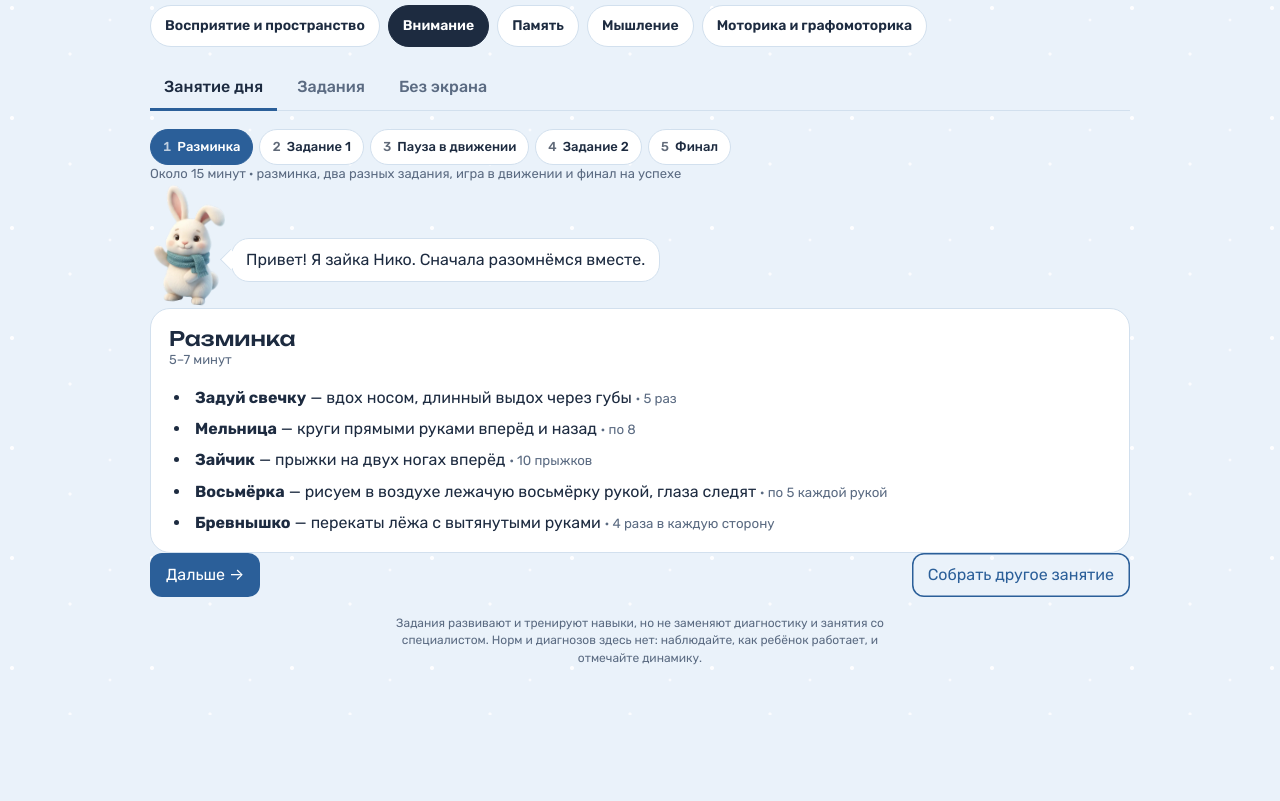
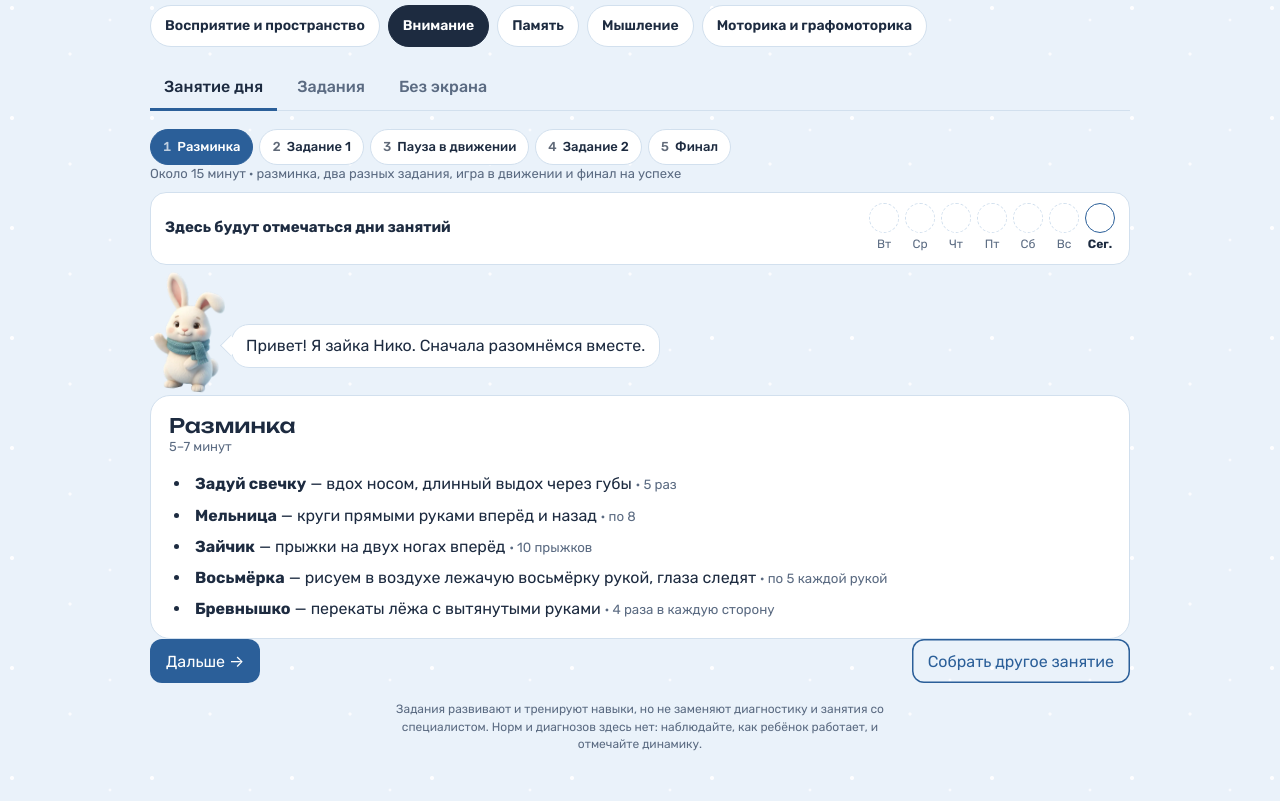
Before and after one commit to ebergardwork/neirozadaniya, a plain HTML site: page index.html in a window 1280 px wide. Shown: the part 340-1141 px from the top of the page. Before the commit the page ends 1055 px from the top, so only its background shows below. Drawn offline with Linux system fonts and the light colour scheme.

Commit message:
Несгораемая серия занятий (хранится на устройстве), убран номер варианта с экрана и листа
Co-Authored-By: Claude Opus 5.5 <noreply@anthropic.com>
Claude-Session: https://claude.ai/code/session_01DTNTMNLYw3KpMTsSVJ5Vpr

```diff
--- a/index.html
+++ b/index.html
@@ -259,6 +259,14 @@ h1{font-family:var(--display);font-weight:700;font-size:clamp(22px,4vw,30px);mar
 .vlab{display:inline-flex;align-items:center;gap:6px;font-size:14px;color:var(--muted)}
 .vsel{min-height:40px;max-width:220px;border:1.5px solid var(--line);border-radius:12px;background:var(--paper);color:var(--ink);padding:4px 8px;font:inherit}
 @media print{.vlab{display:none!important}}
+.week{display:flex;flex-wrap:wrap;align-items:center;justify-content:space-between;gap:10px 16px;background:var(--paper);border:1.5px solid var(--line);border-radius:16px;padding:10px 14px;margin:8px 0}
+.week .wmsg{display:flex;flex-direction:column;gap:2px;font-size:15px;min-width:0}.week .wmsg span{font-size:13px;color:var(--muted)}
+.wdays{display:flex;gap:6px}.wd{display:flex;flex-direction:column;align-items:center;gap:3px;font-size:12px;color:var(--muted)}
+.wd .dot{width:30px;height:30px;border-radius:50%;border:1.5px dashed var(--line);display:grid;place-items:center;font-weight:700;color:var(--accent-ink)}
+.wd.on .dot{border:0;background:var(--accent-soft)}.wd.on .dot img{height:22px}
+:root:not(.winter) .wd.on .dot{background:var(--accent)}
+.wd.today .wn{color:var(--ink);font-weight:700}.wd.today .dot{border-color:var(--accent);border-style:solid}
+@media print{.week{display:none!important}}
 .calmbtn{border:1.5px solid var(--line);background:var(--paper);border-radius:12px;padding:6px 12px;min-height:40px;font-size:14px}
 .calmbtn[aria-pressed="true"]{background:var(--accent);border-color:var(--accent);color:var(--accent-ink)}
 .toprt{display:flex;gap:8px;align-items:center;flex-wrap:wrap}
@@ -329,6 +337,26 @@ var store={get:function(k){try{return localStorage.getItem(k)}catch(e){return nu
 var WINTER=(function(){try{var w=new URLSearchParams(location.search).get("winter");if(w==="1")return true;if(w==="0")return false}catch(e){}var d=new Date(),m=d.getMonth();return (m===10&&d.getDate()>=15)||m===11||m===0||m===1})();
 if(WINTER)document.documentElement.classList.add("winter");
 var CALM=store.get("nz-calm")==="1";if(CALM)document.documentElement.classList.add("calm");
+
+/* ===== Дни занятий: хранится только на устройстве (nz-days). Серия не сгорает: один пропущенный день её не обрывает ===== */
+function dkey(d){return d.getFullYear()+"-"+("0"+(d.getMonth()+1)).slice(-2)+"-"+("0"+d.getDate()).slice(-2)}
+function getDays(){try{return JSON.parse(store.get("nz-days")||"[]")}catch(e){return []}}
+function markDay(){var k=dkey(new Date()),a=getDays();if(a.indexOf(k)<0){a.push(k);if(a.length>400)a=a.slice(-400);store.set("nz-days",JSON.stringify(a))}}
+function streakInfo(){var set={},a=getDays();a.forEach(function(k){set[k]=1});var d=new Date(),n=0,miss=0,today=!!set[dkey(d)];
+ if(!today)d.setDate(d.getDate()-1);
+ for(var i=0;i<400;i++){if(set[dkey(d)]){n++;miss=0}else{miss++;if(miss>1)break}d.setDate(d.getDate()-1)}
+ return {streak:n,total:a.length,today:today}}
+function dayWord(n){if(S.lang!=="ru")return n===1?"day":"days";var a=n%10,b=n%100;if(a===1&&b!==11)return "день";if(a>=2&&a<=4&&(b<12||b>14))return "дня";return "дней"}
+function weekHTML(){var ru=S.lang==="ru",set={};getDays().forEach(function(k){set[k]=1});var now=new Date();
+ var names=ru?["Вс","Пн","Вт","Ср","Чт","Пт","Сб"]:["Su","Mo","Tu","We","Th","Fr","Sa"],h="";
+ for(var i=6;i>=0;i--){var d=new Date(now);d.setDate(now.getDate()-i);var k=dkey(d),on=!!set[k],t=i===0;
+  h+='<div class="wd'+(on?" on":"")+(t?" today":"")+'"><span class="dot">'+(on?(WINTER?'<img src="img/niko-carrot.webp" alt="">':"✓"):"")+'</span><span class="wn">'+(t?(ru?"Сег.":"Today"):names[d.getDay()])+'</span></div>'}
+ var si=streakInfo(),msg;
+ if(si.streak>=2)msg=ru?"Серия занятий: "+si.streak+" "+dayWord(si.streak)+"!":si.streak+"-day streak!";
+ else if(si.today)msg=ru?"Сегодня ты занимался — отлично!":"You practised today — great!";
+ else if(si.total)msg=ru?"Сегодня ещё можно позаниматься":"There's still time to practise today";
+ else msg=ru?"Здесь будут отмечаться дни занятий":"Your practice days will show up here";
+ return '<div class="week" aria-label="'+(ru?"Дни занятий за последнюю неделю":"Practice days in the last week")+'"><div class="wmsg"><b>'+msg+'</b>'+(si.total?'<span>'+(ru?"Всего дней с занятиями: ":"Total practice days: ")+si.total+'</span>':'')+'</div><div class="wdays">'+h+'</div></div>'}
 function nikoImg(pose,cls){return '<img class="'+(cls||"p-"+pose)+'" src="img/niko-'+pose+'.webp" alt="" decoding="async"'+(cls?'':' data-act="niko"')+'>'}
 function niko(pose,ru,en,mini){if(!WINTER)return "";return '<div class="niko'+(mini?" mini":"")+'">'+nikoImg(pose)+'<div class="say">'+(S.lang==="ru"?ru:en)+'</div></div>'}
 function carrots(){return +(store.get("nz-carrots")||0)}
@@ -1201,7 +1229,7 @@ function startTask(id,lv,seed,mode){
 function stopStream(){if(RT&&RT.st&&RT.st.timer){clearTimeout(RT.st.timer);RT.st.timer=null}if(RT&&RT.mem&&RT.mem.timer){clearTimeout(RT.mem.timer);RT.mem.timer=null}}
 
 function fmtTime(ms){var s=Math.round(ms/1000);return Math.floor(s/60)+":"+String(s%60).padStart(2,"0")}
-function stats(list){return niko("cheer","Готово! Задание пройдено до конца.","Done! You finished the whole task.",1)+'<div class="results">'+list.map(function(x){return '<div class="stat'+(x[2]?" ok":"")+'"><span>'+x[0]+'</span><b>'+x[1]+'</b></div>'}).join("")+'</div>'}
+function stats(list){markDay();return niko("cheer","Готово! Задание пройдено до конца.","Done! You finished the whole task.",1)+'<div class="results">'+list.map(function(x){return '<div class="stat'+(x[2]?" ok":"")+'"><span>'+x[0]+'</span><b>'+x[1]+'</b></div>'}).join("")+'</div>'}
 
 function screenCols(c){var w=Math.min(window.innerWidth,980)-70;return Math.min(c,Math.max(4,Math.floor(w/44)))}
 
@@ -1285,7 +1313,7 @@ function renderTaskBody(){
   if(needDone)act+='<button class="btn" data-act="done">'+tr(UI.done)+'</button>';
   act+='<button class="btn'+(needDone?" ghost":"")+'" data-act="new">'+tr(UI.newTask)+'</button>';
   if(t.kind!=="stream")act+='<button class="btn ghost" data-act="again">'+tr(UI.again)+'</button>';
-  act+='<span class="variant">'+tr(UI.variant)+' '+RT.seed+'</span></div>';
+  act+='</div>';
   return h+act;
 }
 
@@ -1452,7 +1480,7 @@ function renderSheet(t,rule){
   else if(t.kind==="trace")h+=traceSVG(t,true);
   else if(t.kind==="hatch")h+=hatchSheet(t);
   else if(t.kind==="gridpat")h+=gridpatSheet(t);
-  h+='<div class="sfoot"><span>'+tr(TYPES[RT.id].name)+' · '+tr(UI.level)+' '+(RT.lv+1)+'</span><span>'+tr(UI.variant)+' '+RT.seed+'</span></div></div>';
+  h+='<div class="sfoot"><span>'+tr(TYPES[RT.id].name)+' · '+tr(UI.level)+' '+(RT.lv+1)+'</span></div></div>';
   var canPrint=true,inFrame=window.self!==window.top,purl=sheetURL();
   var top='<div class="actions">'+(inFrame?'<a class="btn" href="'+purl+'" target="_blank" rel="noopener">'+tr(UI.openSheet)+'</a><button class="btn ghost" data-act="print">'+tr(UI.printBtn)+'</button>':'<button class="btn" data-act="print">'+tr(UI.printBtn)+'</button>')+(inFrame?'<p class="note" style="flex-basis:100%">'+tr(UI.openSheetNote)+'</p>':'')+'<button class="btn ghost" data-act="new">'+tr(UI.newTask)+'</button><span class="variant">'+tr(UI.variant)+' '+RT.seed+'</span></div>';
   $("printzone").innerHTML=h;
@@ -1530,7 +1558,7 @@ function renderSessionTab(){
   if(WINTER&&s.done)return finaleHTML();
   var labels=[tr(UI.stWarm),tr(UI.stTask)+" 1",tr(UI[blk().moveLabel]),tr(UI.stTask)+" 2",tr(UI.stFinal)];
   var h='<div class="steps">'+labels.map(function(l,i){return '<button data-act="step" data-v="'+i+'"'+(i===s.idx?' aria-current="step"':'')+(i<s.idx?' class="past"':'')+'><i>'+(i+1)+'</i>'+l+'</button>'}).join("")+'</div>';
-  h+='<p class="note">'+tr(UI.sessMeta)+'</p>';
+  h+='<p class="note">'+tr(UI.sessMeta)+'</p>'+weekHTML();
   var NS=[["wave","Привет! Я зайка Нико. Сначала разомнёмся вместе.","Hi! I'm Niko the bunny. Let's warm up together first."],["point","Вот первое задание. Не спеши, у нас есть время.","Here's the first task. No rush, we have time."],["hop","Перерыв! Попрыгаем и подвигаемся.","Break time! Let's hop and move."],["think","Второе задание. Подумаем вместе.","Second task. Let's think it through together."],["encourage","Последнее задание — лёгкое. У тебя получится!","The last task is an easy one. You can do it!"]][s.idx];
   h+=niko(NS[0],NS[1],NS[2]);
   h+='<section class="card">';
@@ -1548,7 +1576,7 @@ function renderSessionTab(){
 function finaleHTML(){var ru=S.lang==="ru";
   return '<section class="card"><div class="finale"><div class="scene">'+nikoImg("basket","bun")+nikoImg("carrot","car")+'</div>'+
    '<h2>'+(ru?"Морковка — в корзинку!":"A carrot for the basket!")+'</h2>'+
-   '<p>'+(ru?"Занятие пройдено: разминка, два задания, подвижная игра и лёгкий финал.":"Session complete: a warm-up, two tasks, a movement game and an easy finish.")+'</p>'+harvest()+'</div></section>'+
+   '<p>'+(ru?"Занятие пройдено: разминка, два задания, подвижная игра и лёгкий финал.":"Session complete: a warm-up, two tasks, a movement game and an easy finish.")+'</p>'+harvest()+'</div></section>'+weekHTML()+
    niko("tea","На сегодня всё. Отдыхаем, а завтра будет новое занятие.","That's all for today. Time to rest — a new session tomorrow.")+
    '<p class="note">'+tr(UI.sessDone)+'</p><div class="actions"><button class="btn ghost" data-act="snew" style="margin-left:auto">'+tr(UI.newSession)+'</button></div>'}
 function render(){
@@ -1655,7 +1683,7 @@ $("app").addEventListener("click",function(e){
    case "snext":S.session.idx=Math.min(4,S.session.idx+1);enterStep();render();window.scrollTo&&window.scrollTo(0,0);break;
    case "sprev":S.session.idx=Math.max(0,S.session.idx-1);enterStep();render();break;
    case "snew":buildSession();render();break;
-   case "sfinish":if(!S.session.done){S.session.done=true;S.session.fresh=true;store.set("nz-carrots",String(carrots()+1))}stopStream();render();window.scrollTo&&window.scrollTo(0,0);break;
+   case "sfinish":markDay();if(!S.session.done){S.session.done=true;S.session.fresh=true;store.set("nz-carrots",String(carrots()+1))}stopStream();render();window.scrollTo&&window.scrollTo(0,0);break;
    case "niko":b.classList.remove("tap");void b.offsetWidth;b.classList.add("tap");break;
    case "calm":CALM=!CALM;store.set("nz-calm",CALM?"1":"0");document.documentElement.classList.toggle("calm",CALM);b.setAttribute("aria-pressed",CALM);break;
   }
```
